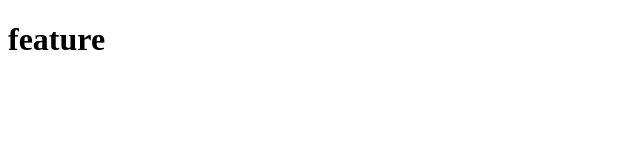
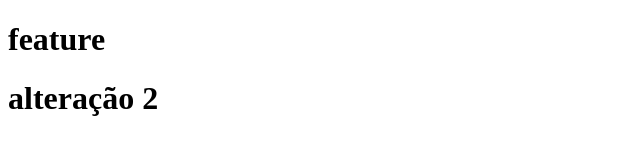
Before and after one commit to LarissaFelixUnifor/paravaler, a plain HTML site: page index.html in a window 1280 px wide. Shown: the whole page, without its empty margins (0-640 px from the left). Drawn offline with Linux system fonts and the light colour scheme.

Commit message:
feat: segunda alteração na feature

```diff
--- a/index.html
+++ b/index.html
@@ -9,6 +9,7 @@
 
 <body>
   <h1>feature</h1>
+  <h1>alteração 2</h1>
 </body>
 
 </html>
```
